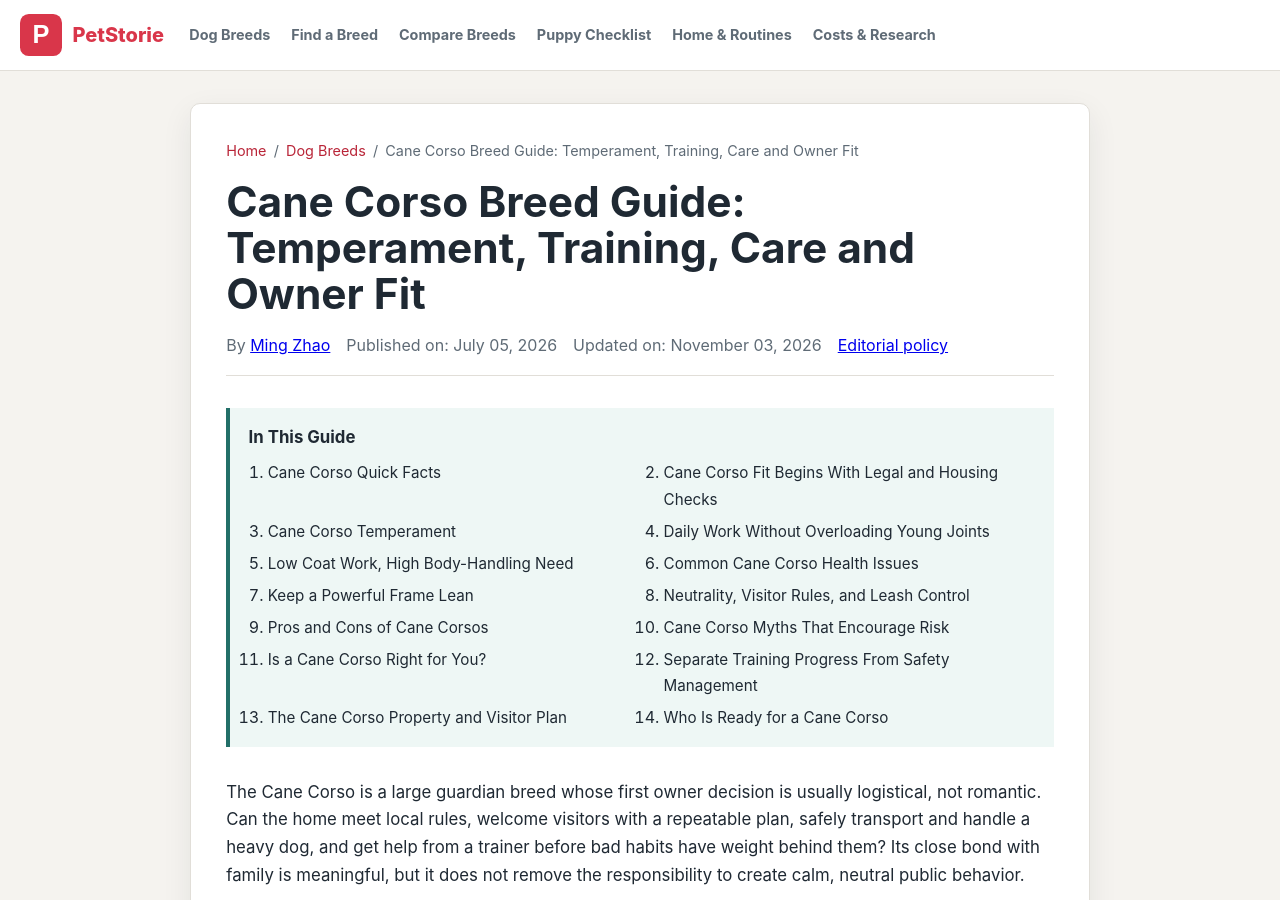
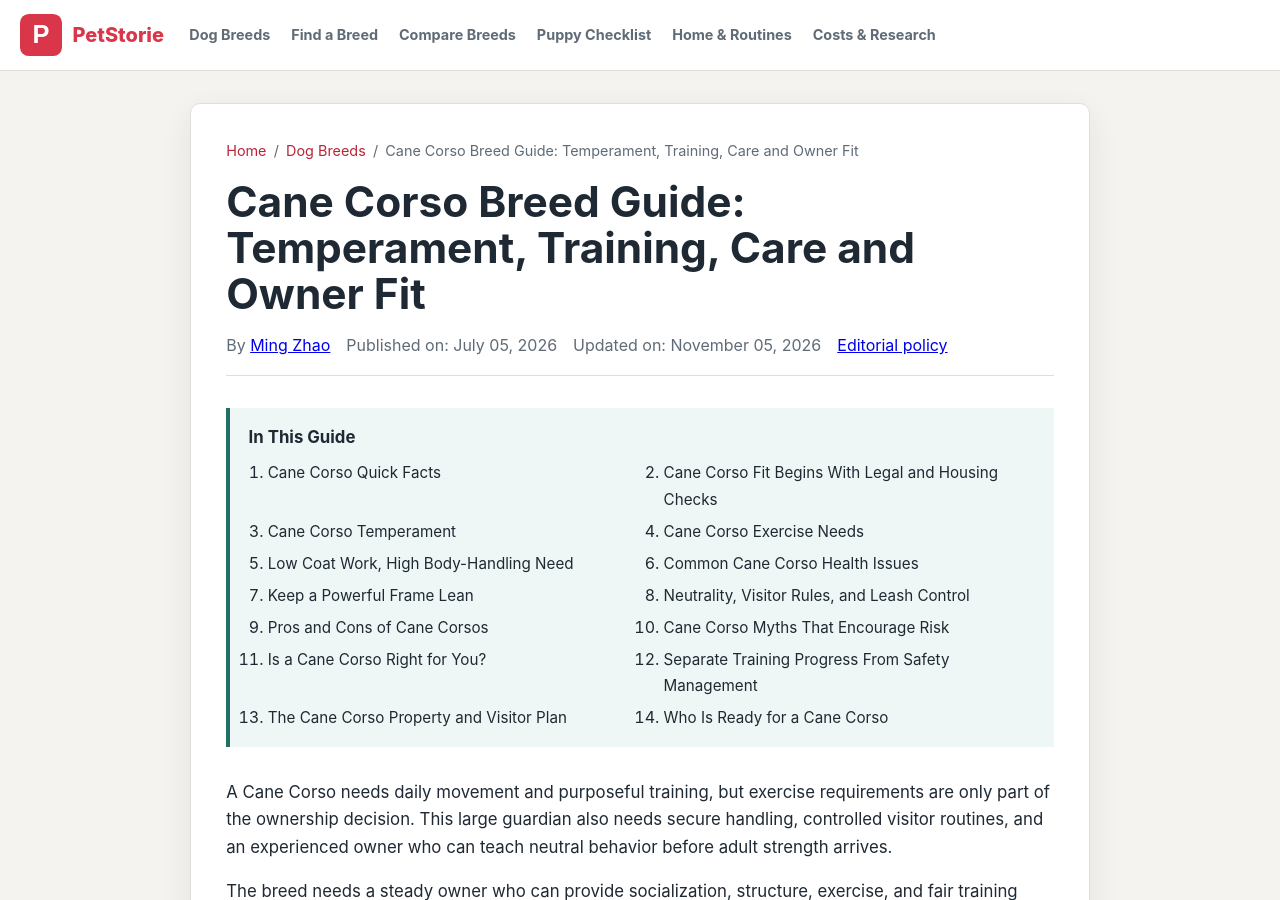
Before and after one commit to hszhaom/MingToys, a Jekyll site: the page built from _posts/2026-07-05-cane-corso-powerful-italian-guardian-breed-guide.md, in a window 1280 px wide and 900 px high. Built offline with Jekyll 4.4.1, drawn with Linux system fonts in a browser that asks for light colours; some of the changed text lies outside the part shown.

Commit message:
Align second-batch pages with Search Console queries

```diff
--- a/_posts/2026-07-05-cane-corso-powerful-italian-guardian-breed-guide.md
+++ b/_posts/2026-07-05-cane-corso-powerful-italian-guardian-breed-guide.md
@@ -1,10 +1,10 @@
 ---
 title: "Cane Corso Breed Guide: Temperament, Training, Care and Owner Fit"
-seo_title: "Cane Corso Temperament, Exercise and Owner Fit"
-description: "The Cane Corso is a powerful Italian guardian. Learn its temperament, exercise needs, training difficulty, health risks, and fit for experienced owners."
+seo_title: "Cane Corso Exercise Needs, Temperament and Care"
+description: "Learn how much exercise a Cane Corso needs, how guardian temperament affects training, and why experienced owners need a clear visitor and care plan."
 cover: /assets/images/canecorso-cover.jpg
 layout: post
-updated: "2026-11-03"
+updated: "2026-11-05"
 adsense: true
 sources:
   - organization: "American Kennel Club"
@@ -40,8 +40,8 @@ faq_schema:
     answer: "They can be excellent family dogs in experienced, structured homes. They are usually affectionate with their own people, but children must be taught respectful behavior and all interactions should be supervised."
   - question: "Are Cane Corsos good for first-time owners?"
     answer: "Usually no. Their size, strength, confidence, and guarding instinct make them better suited to owners who already understand training, socialization, and large-dog handling."
-  - question: "Do Cane Corsos need a lot of exercise?"
-    answer: "Plan daily movement, training and rest, adjusted to age, health, weather and recovery. There is no single hourly target suitable for every Corso. Ask a veterinarian about activity during growth or if movement causes pain."
+  - question: "How much exercise does a Cane Corso need?"
+    answer: "There is no single hourly target for every Cane Corso. Plan daily movement, training and rest according to age, health, weather and recovery; ask a veterinarian about growing joints or signs of pain."
   - question: "Are Cane Corsos aggressive?"
     answer: "Guarding tendencies require management, but breed alone cannot predict an individual dog's behavior. Socialization does not guarantee safety. Seek qualified reward-based help for threats or lunging and veterinary advice for sudden behavior changes."
   - question: "Do Cane Corsos shed a lot?"
@@ -55,8 +55,8 @@ toc:
   title: "Cane Corso Fit Begins With Legal and Housing Checks"
 - id: cane-corso-temperament
   title: "Cane Corso Temperament"
-- id: daily-work-without-overloading-young-joints
-  title: "Daily Work Without Overloading Young Joints"
+- id: cane-corso-exercise-needs
+  title: "Cane Corso Exercise Needs"
 - id: low-coat-work-high-body-handling-need
   title: "Low Coat Work, High Body-Handling Need"
 - id: common-cane-corso-health-issues
@@ -80,7 +80,7 @@ toc:
 
 ---
 
-The Cane Corso is a large guardian breed whose first owner decision is usually logistical, not romantic. Can the home meet local rules, welcome visitors with a repeatable plan, safely transport and handle a heavy dog, and get help from a trainer before bad habits have weight behind them? Its close bond with family is meaningful, but it does not remove the responsibility to create calm, neutral public behavior.
+A Cane Corso needs daily movement and purposeful training, but exercise requirements are only part of the ownership decision. This large guardian also needs secure handling, controlled visitor routines, and an experienced owner who can teach neutral behavior before adult strength arrives.
 
 The breed needs a steady owner who can provide socialization, structure, exercise, and fair training from the beginning. In the right hands, it can be calm and affectionate. In an unprepared home, its size and guardian instinct become difficult to manage quickly.
 
@@ -120,7 +120,7 @@ A well-raised Corso tends to be loyal, steady, and surprisingly sensitive. It ma
 
 Confidence is the goal. Puppies should meet many normal people, places, sounds, surfaces, and controlled situations so they learn what everyday life looks like. Socialization does not mean forcing friendliness; it means teaching the dog to remain calm and manageable in the world.
 
-## Daily Work Without Overloading Young Joints
+## Cane Corso Exercise Needs
 
 Build a routine around movement, learning and recovery rather than an unsupported hourly exercise quota. Age, health and weather change what is suitable. Ask a veterinarian about a growing dog's activity and about any stiffness, reluctance to move or poor recovery.
 
--- a/pages/dog-cost-calculator.html
+++ b/pages/dog-cost-calculator.html
@@ -1,10 +1,10 @@
 ---
 layout: default
 title: "Dog Cost Calculator: Estimate First-Year and Monthly Dog Expenses"
-seo_title: "Dog Cost Calculator: Monthly and First-Year Costs"
+seo_title: "Dog Expense Calculator: Monthly and First-Year Costs"
 description: "Estimate monthly and first-year dog costs, see why a breed preset changes your budget, and check its assumptions before collecting local care quotes."
 permalink: /dog-cost-calculator/
-updated: "2026-11-02"
+updated: "2026-11-05"
 adsense: false
 sources:
   - organization: "ASPCA"
@@ -87,7 +87,7 @@ faq_schema:
     <h1>Dog Cost Calculator</h1>
     <p class="post-meta">By <a href="{{ site.url }}/about/#ming-zhao">{{ site.author }}</a> · Page updated: <time datetime="{{ page.updated }}">{{ page.updated }}</time>. See <a href="{{ site.url }}/data-sources/">sources and method limits</a>.</p>
     <p class="cost-print-note">PetStorie budget and paid-walk care worksheet · https://petstorie.com/dog-cost-calculator/ · Page version: {{ page.updated }}. These are planning assumptions and user-entered quotes, not a confirmed care arrangement or a professionally reviewed budget.</p>
-    <p>Build a first-year budget and a care-time worksheet for one dog. Choose size, coat care and life stage, replace the US base-care illustration with local USD quotes, and add paid walks if needed. Print the current inputs, totals and assumptions for a household discussion.</p>
+    <p>Use this dog expense calculator to build a first-year budget and care-time worksheet for one dog. Choose size, coat care and life stage, replace the US base-care illustration with local USD quotes, and add paid walks if needed. Print the current inputs, totals and assumptions for a household discussion.</p>
     <p class="method-note"><strong>Illustration, not a quote:</strong> all preset amounts are unvalidated editorial allowances in 2026 US dollars. There is no city-price database or currency conversion. Local quotes replace only the selected categories; <a href="#calculator-assumptions">see every amount and its evidence limits</a>. Not professionally reviewed.</p>
     <p>Monthly and annual totals are <strong>budget allocations</strong>, including savings or insurance and an unallocated buffer. They are not predicted spending. Setup is additional; an existing owner may already have some equipment. Life stage changes the planning questions, not the dollar amounts, because no reliable age multiplier is available.</p>
 
```
Also changed, not shown: pages/cane-corso-vs-rottweiler.html (+6 -6 lines), pages/shiba-inu-vs-corgi.html (+5 -5 lines).
